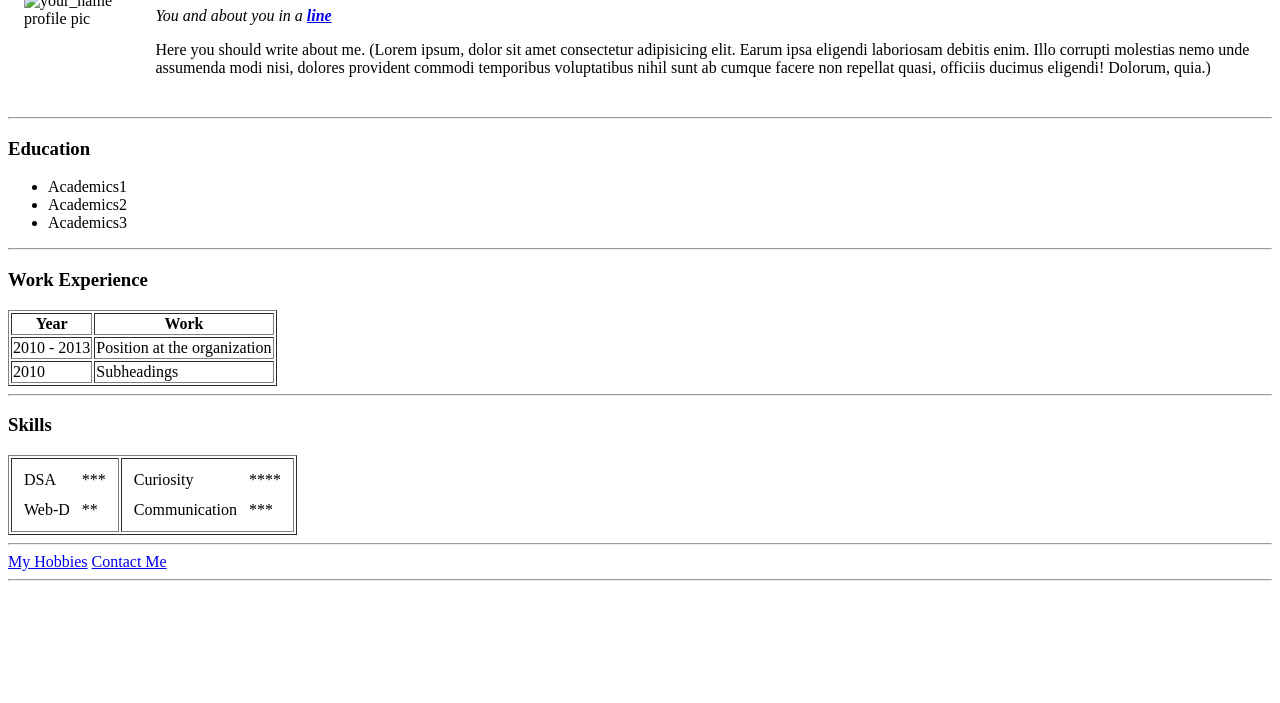
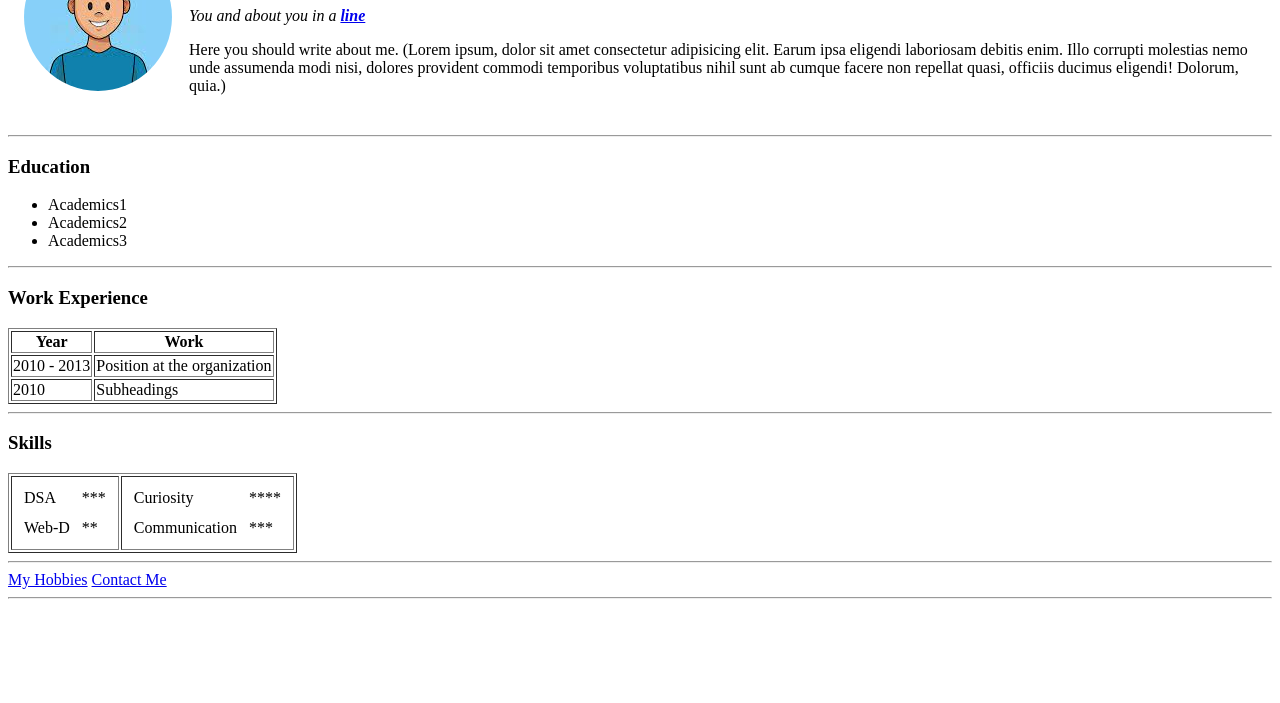
Before and after one commit to Aditya-Prajapati/simple-portfolio-site, a plain HTML site: page index.html in a window 1280 px wide. Shown: the part 97-800 px from the top of the page. Drawn offline with Linux system fonts and the light colour scheme.

Commit message:
Updated path to the profile image

```diff
--- a/index.html
+++ b/index.html
@@ -10,7 +10,7 @@
 
     <table cellspacing="15">
         <tr>
-            <td><img src="images/profile-image.png" alt="your_name profile pic"></td>
+            <td><img src="profile-image.png" alt="your_name profile pic"></td>
             <td>
                 <h1>My Name</h1>
                 <p><em>You and about you in a <strong> <a href="#">line</a></strong></em></p>
```
